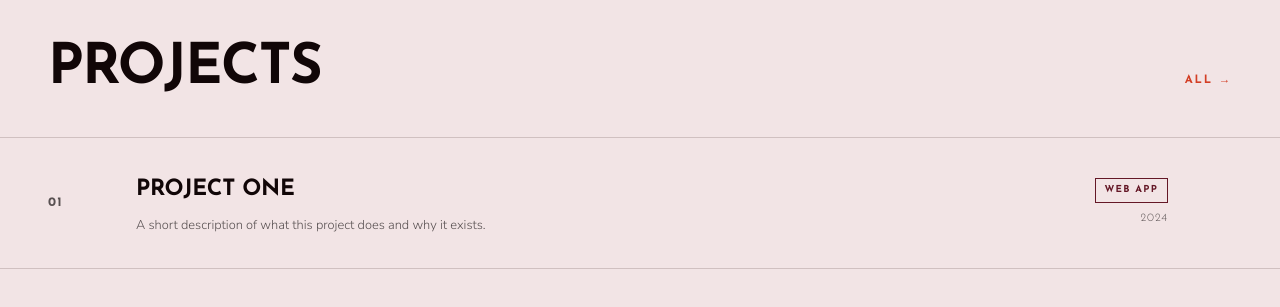
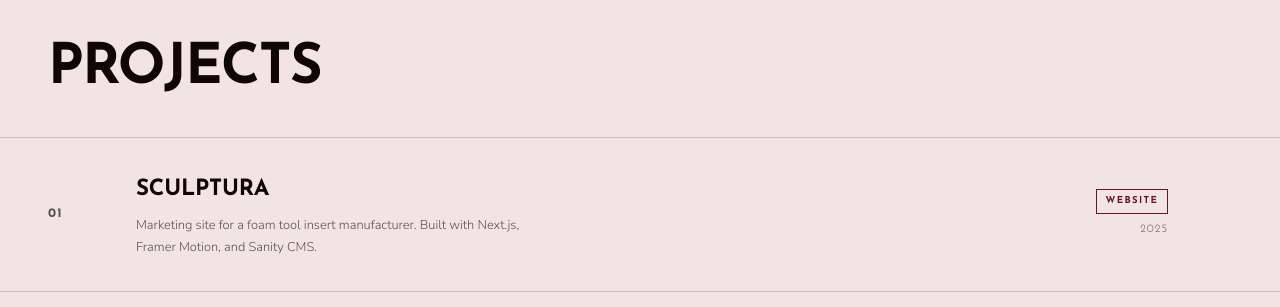
Before and after one commit to bijinabraham/bijin-beyond-borders, a Next.js app: page / in a window 1280 px wide. Shown: the part 2337-2644 px from the top of the page. Built offline with nearby package versions, Linux system fonts and the light colour scheme.

Commit message:
Add Sculptura as first real project entry

```diff
--- a/components/Projects.tsx
+++ b/components/Projects.tsx
@@ -1,13 +1,12 @@
 "use client";
 
 import { motion } from "framer-motion";
-import Link from "next/link";
 import styles from "./Projects.module.css";
 
 const projects = [
-  { num: "01", name: "Project One",   desc: "A short description of what this project does and why it exists.", tag: "Web App", year: "2024", slug: "project-one" },
-  { num: "02", name: "Project Two",   desc: "Something built from scratch: what problem it solves, who uses it.", tag: "Mobile",  year: "2024", slug: "project-two" },
-  { num: "03", name: "Project Three", desc: "Another build: the context, the stack, the outcome.",               tag: "Tool",    year: "2023", slug: "project-three" },
+  { num: "01", name: "Sculptura",     desc: "Marketing site for a foam tool insert manufacturer. Built with Next.js, Framer Motion, and Sanity CMS.", tag: "Website", year: "2025", url: "https://dsculptura.in/" },
+  { num: "02", name: "Project Two",   desc: "Something built from scratch: what problem it solves, who uses it.", tag: "Mobile",  year: "2024", url: null },
+  { num: "03", name: "Project Three", desc: "Another build: the context, the stack, the outcome.",               tag: "Tool",    year: "2023", url: null },
 ];
 
 const ease = [0.16, 1, 0.3, 1] as const;
@@ -25,13 +24,14 @@ export default function Projects() {
         >
           Projects
         </motion.h2>
-        <Link href="/projects" className={styles.seeAll}>All &rarr;</Link>
       </div>
 
       {projects.map((p, i) => (
         <motion.a
-          key={p.slug}
-          href={`/projects/${p.slug}`}
+          key={p.num}
+          href={p.url ?? "#"}
+          target={p.url ? "_blank" : undefined}
+          rel={p.url ? "noopener noreferrer" : undefined}
           className={styles.item}
           initial={{ opacity: 0, y: 16 }}
           whileInView={{ opacity: 1, y: 0 }}
```
